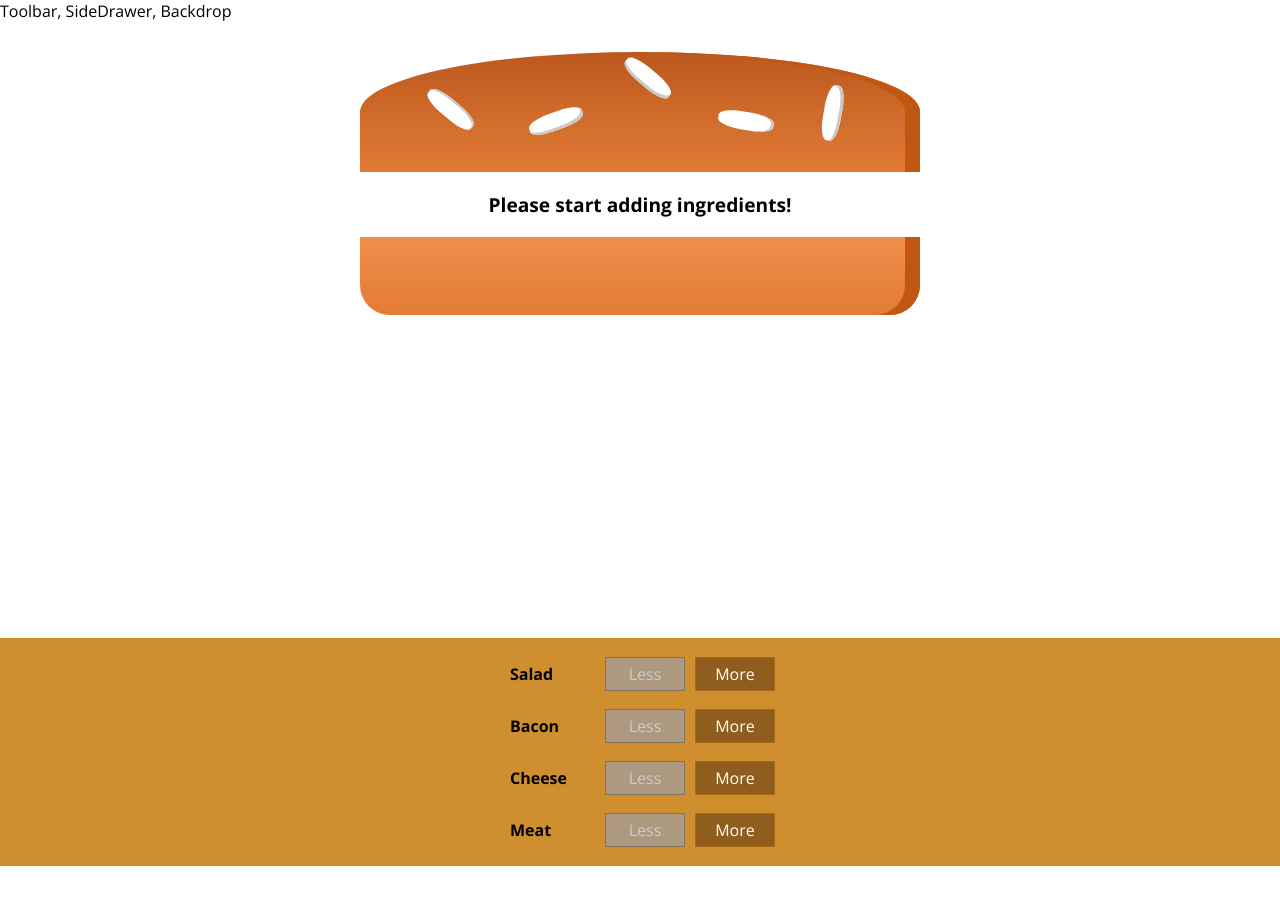
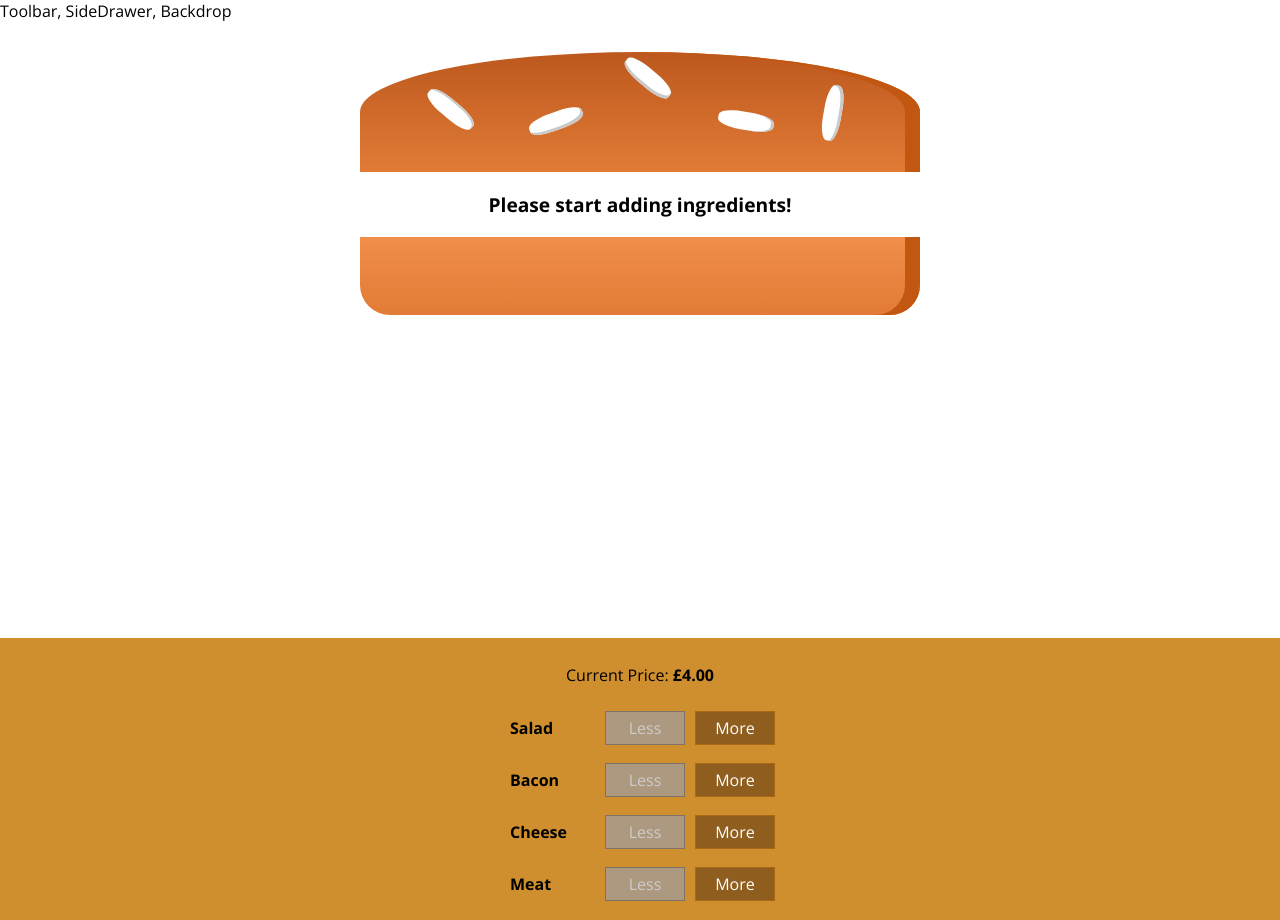
Before and after one commit to charlescampbell/burger-builder, a React (Create React App) app: page / in a window 1280 px wide. Before the commit the page ends 866 px from the top, so only its background shows below. Built offline with nearby package versions, Linux system fonts and the light colour scheme.

Commit message:
Completed lecture 163

```diff
--- a/src/components/Burger/BuildControls/BuildControls.js
+++ b/src/components/Burger/BuildControls/BuildControls.js
@@ -12,6 +12,7 @@
 
 const buildControls = ( props ) => (
   <div className = { classes.BuildControls }>
+    <p>Current Price: <strong>£{ props.price.toFixed(2) }</strong> </p>
     { controls.map(ctrl => (
       <BuildControl
         key = { ctrl.label }
--- a/src/components/containers/BurgerBuilder/BurgerBuilder.js
+++ b/src/components/containers/BurgerBuilder/BurgerBuilder.js
@@ -66,7 +66,8 @@
         <BuildControls
           ingredientAdded = { this.addIngredientHandler }
           ingredientRemoved = { this.removeIngredientHandler }
-          disabled = { disabledInfo } />
+          disabled = { disabledInfo }
+          price = { this.state.totalPrice }/>
       </Aux>
     );
   }
```
